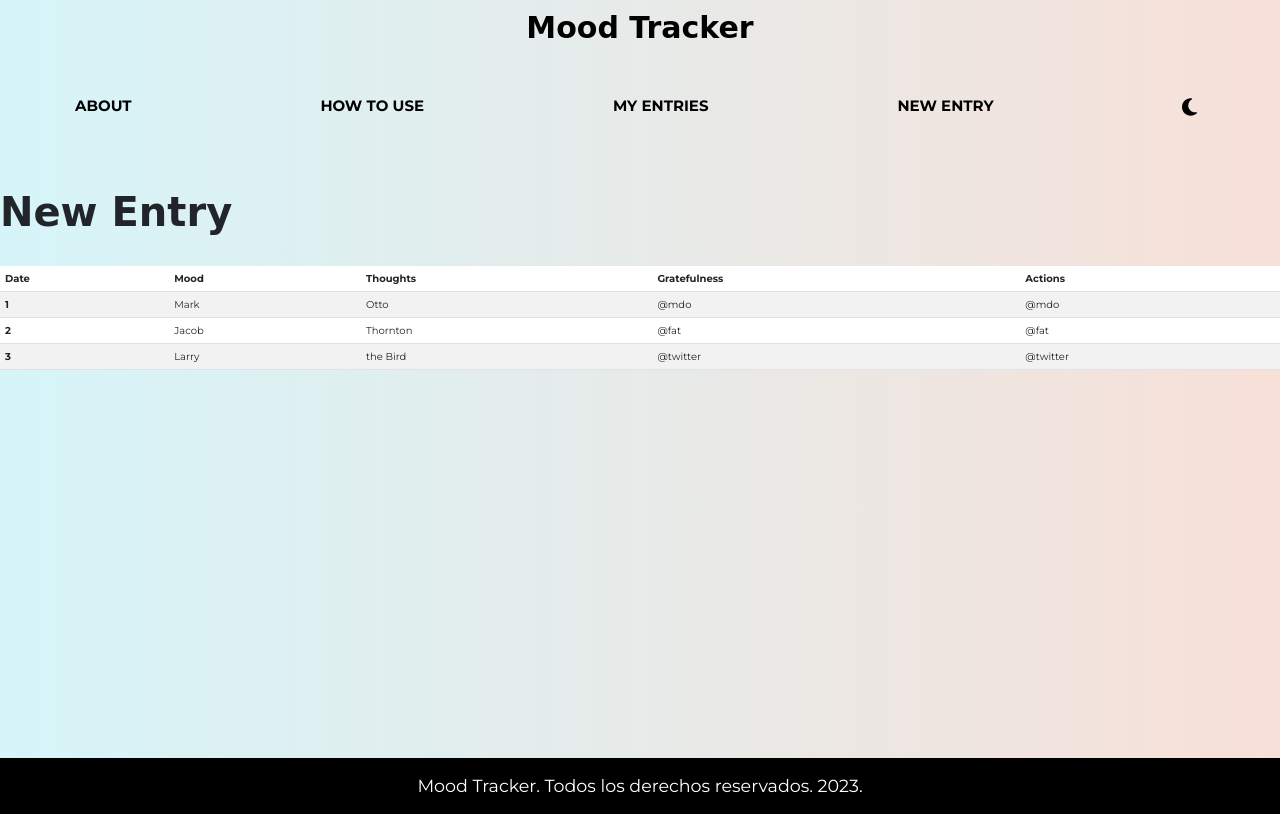
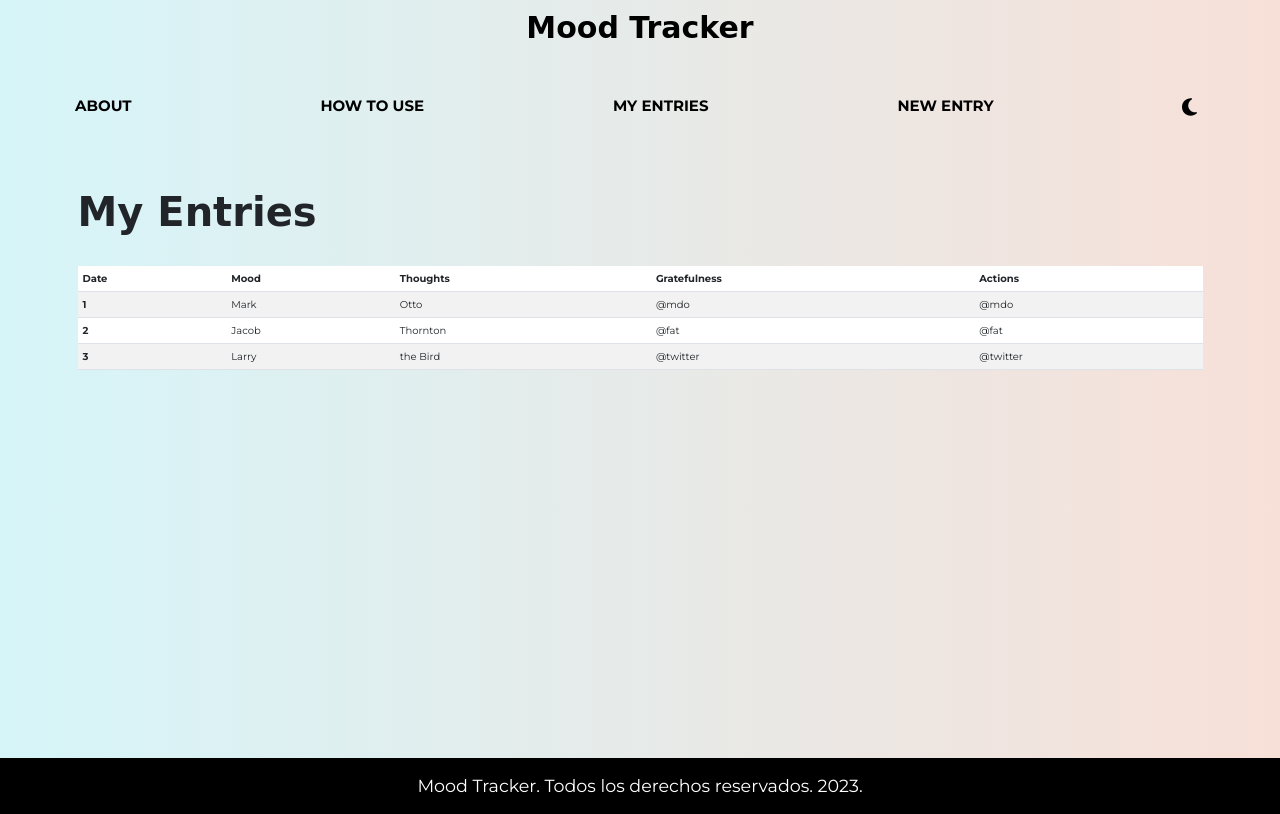
Before and after one commit to ivanxpalacios/moodtracker, a website: page my-entries.html in a window 1280 px wide. Drawn offline with Linux system fonts and the light colour scheme; a web font is replaced by a local one.

Commit message:
Final changes to the my-entries file

```diff
--- a/my-entries.html
+++ b/my-entries.html
@@ -40,7 +40,8 @@
 
     <main class="gradiente py-5 bigger-main">
 
-        <h2 class="display-3 fw-bold mb-5">New Entry</h2>
+        <div class="container-xl">
+            <h2 class="display-3 fw-bold mb-5">My Entries</h2>
 
             <div class=".table-responsive">
                 <table class="table table-striped bg-white" id="table">
@@ -79,6 +80,8 @@
                 </table>
             </div>
 
+        </div>
+
    </main>
 
    <footer class="bg-black py-4">
```
Also changed, not shown: index.html (+1 -1 lines). Lines whose indentation alone changed are shown as unchanged.
